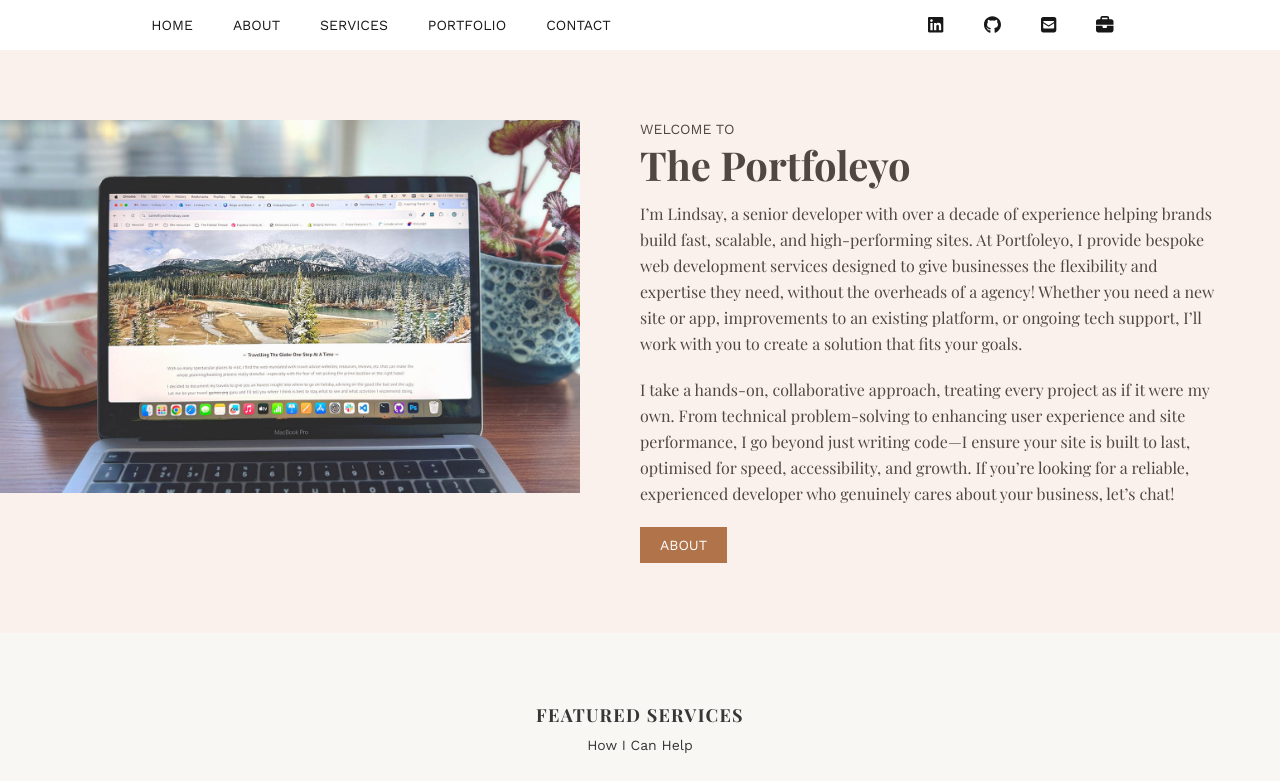
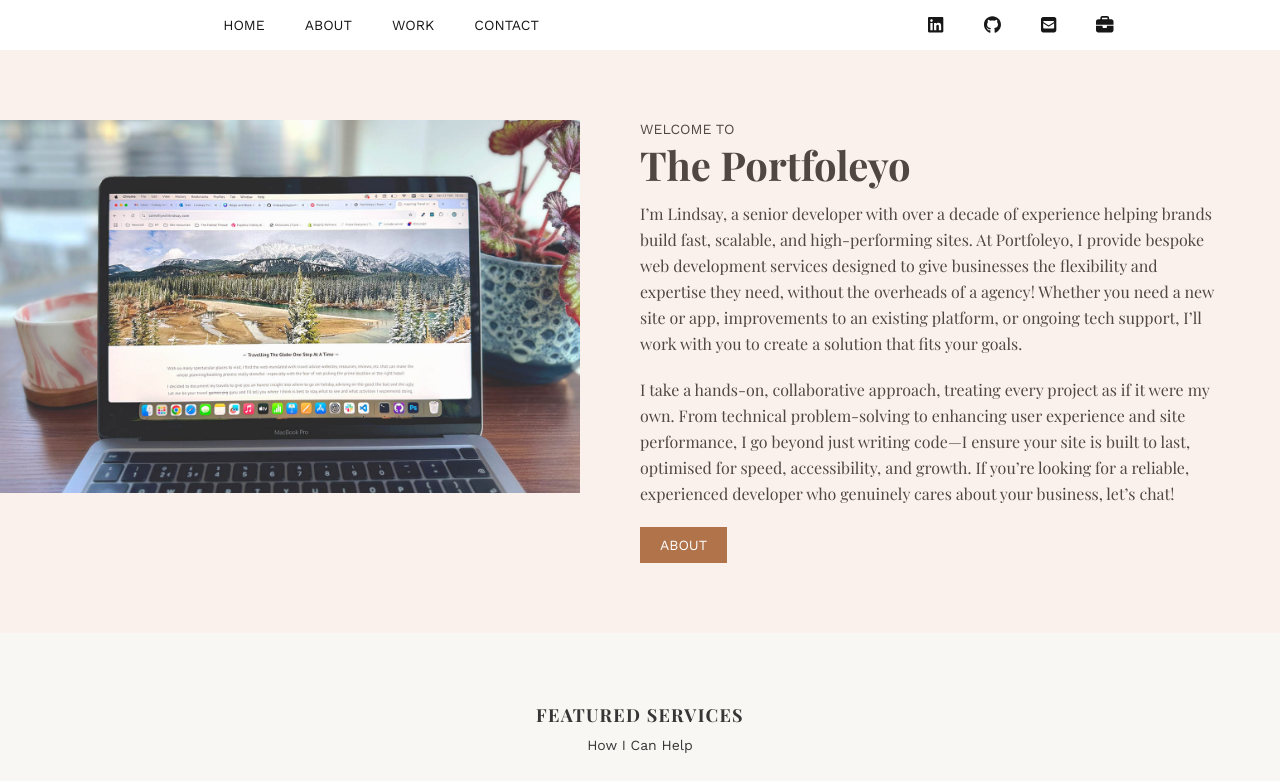
Before and after one commit to lindsayfoley/portfoleyo, a Next.js app: page / in a window 1280 px wide. Shown: the top 781 px of the page. Built offline with nearby package versions, Linux system fonts and the light colour scheme; a web font is replaced by a local one.

Commit message:
correcting links

```diff
--- a/src/components/footer/footer.tsx
+++ b/src/components/footer/footer.tsx
@@ -27,7 +27,7 @@ const Footer = () => (
       <div className={`${styles.pages} ${styles.mobileHidden}`}>
         <h5 className={styles.title}>{FOOTER_CONTENT.browse.title}</h5>
         <ul className={styles.list}>
-          {NAV_CONTENT.links.map(({ href, cta }) => (
+          {NAV_CONTENT.footerNavContent.map(({ href, cta }) => (
             <li key={cta}>
               <Link href={href}>{cta}</Link>
             </li>
--- a/src/components/nav/nav.tsx
+++ b/src/components/nav/nav.tsx
@@ -9,7 +9,7 @@ const Nav = () => {
     <nav className={styles.container}>
       <div className={`${styles.pages} ${styles.links}`}>
         <ul className={styles.linksList}>
-          {NAV_CONTENT.links.map(({ href, cta }) => (
+          {NAV_CONTENT.headerNavContent.map(({ href, cta }) => (
             <li key={cta}>
               <Link href={href}>{cta}</Link>
             </li>
--- a/src/constants/nav/nav.ts
+++ b/src/constants/nav/nav.ts
@@ -4,28 +4,46 @@ import {
   faBriefcase,
 } from "@fortawesome/free-solid-svg-icons";
 
-export const NAV_CONTENT = {
-  links: [
-    {
+const LINKS = {
+  homeLink: {
     cta: "Home",
     href: "/",
   },
-    {
+  aboutLink: {
     cta: "About",
-      href: "/about",
+    href: "about",
   },
-    {
+  workLink: {
+    cta: "Work",
+    href: "work",
+  },
+  servicesLink: {
     cta: "Services",
-      href: "/work",
+    href: "work#services",
   },
-    {
+  portfolioLink: {
     cta: "Portfolio",
-      href: "/work#portfolio",
+    href: "work#portfolio",
   },
-    {
+  contactLink: {
     cta: "Contact",
-      href: "/about#contact",
+    href: "about#contact",
   },
+};
+
+export const NAV_CONTENT = {
+  headerNavContent: [
+    LINKS.homeLink,
+    LINKS.aboutLink,
+    LINKS.workLink,
+    LINKS.contactLink,
+  ],
+  footerNavContent: [
+    LINKS.homeLink,
+    LINKS.aboutLink,
+    LINKS.servicesLink,
+    LINKS.portfolioLink,
+    LINKS.contactLink,
   ],
   icons: [
     {
```
Lines whose indentation alone changed are shown as unchanged.
